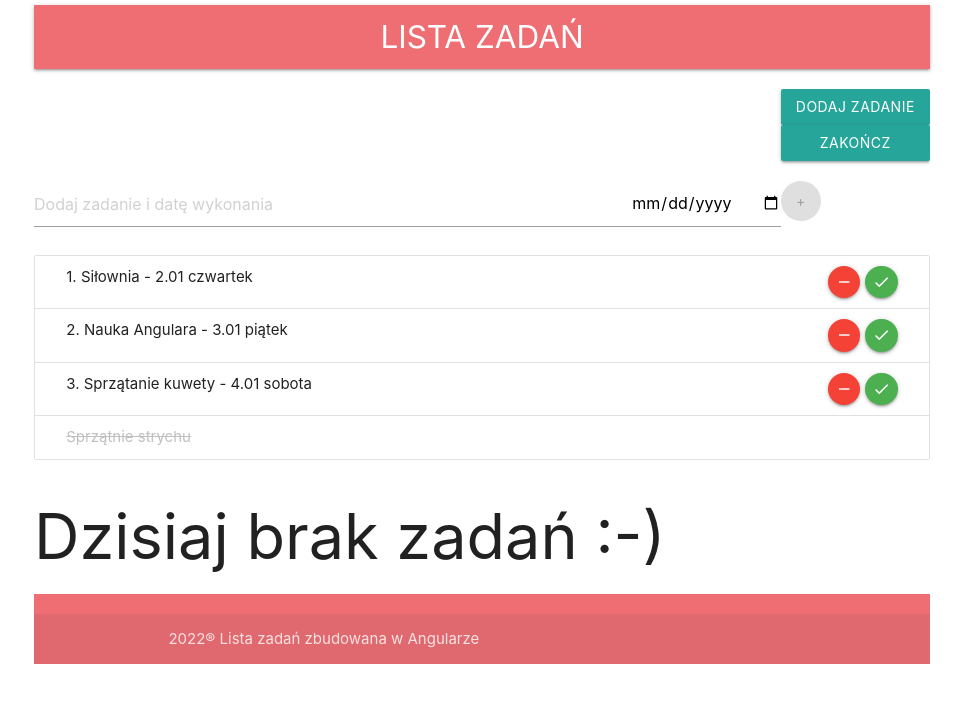
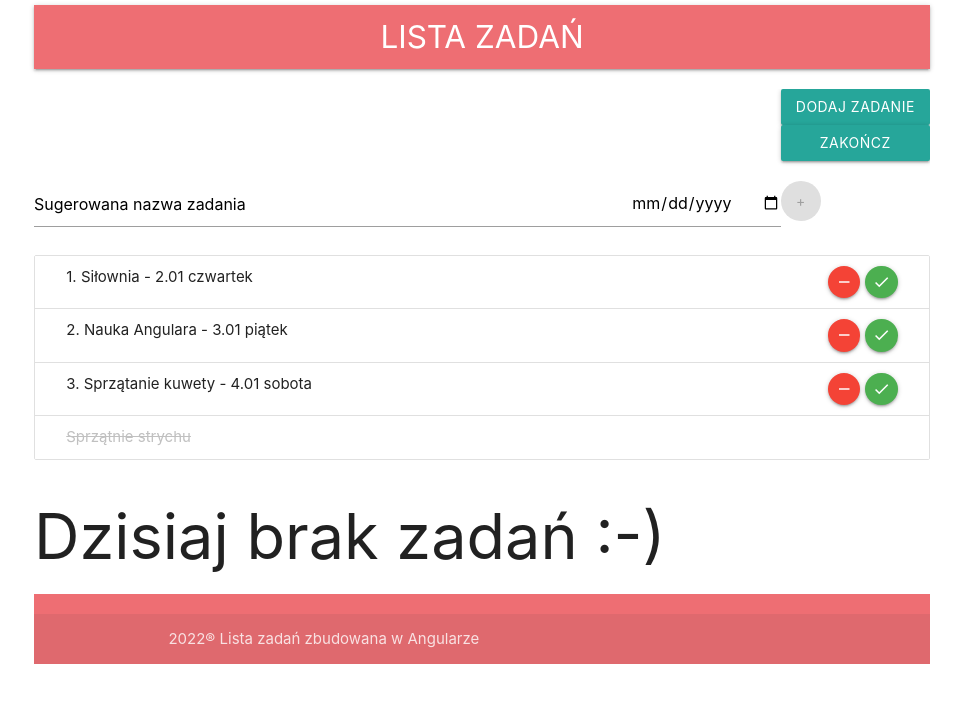
Before and after one commit to marcsien/todo_list_first_angular_project, an Angular app: page / in a window 1280 px wide. Shown: the top 702 px of the page, without its empty margins (158-1121 px from the left). Built offline with nearby package versions, Linux system fonts and the light colour scheme.

Commit message:
Usage of ngModel in adding tasks.

```diff
--- a/src/app/app.component.html
+++ b/src/app/app.component.html
@@ -15,18 +15,13 @@
         class="col s8"
         type="text"
         placeholder="Dodaj zadanie i datę wykonania"
-        (keyup)="(0)"
-        #nameInput
+        [(ngModel)]="taskName"
       />
-      <input class="col s2 disabled" type="date" (change)="(0)" #dateInput />
+      <input class="col s2 disabled" type="date" [(ngModel)]="taskDate" />
       <button
         class="btn-floating"
-        (click)="
-          createTask(nameInput.value, dateInput.value);
-          nameInput.value = '';
-          dateInput.value = ''
-        "
-        [disabled]="nameInput.value === '' || dateInput.value === ''"
+        (click)="createTask()"
+        [disabled]="taskName === '' || taskDate === ''"
       >
         +
       </button>
--- a/src/app/app.component.ts
+++ b/src/app/app.component.ts
@@ -8,6 +8,8 @@ import { Task } from './task';
   styleUrls: ['./app.component.css']
 })
 export class AppComponent {
+taskName = 'Sugerowana nazwa zadania';
+taskDate = '';
 config: {[key: string]: string} | null = null;
 tasks: Task[] = [
   {
@@ -42,13 +44,15 @@ clearTasks(){
 }
 
 
-createTask(name: string, deadline: string){
+createTask(){
   const task: Task = {
-    name,
-    deadline,
+    name : this.taskName,
+    deadline : this.taskDate,
     done: false,
   };
   this.tasks.push(task);
+  this.taskName = '';
+  this.taskDate = '';
 }
 
 }
--- a/src/app/app.module.ts
+++ b/src/app/app.module.ts
@@ -5,6 +5,7 @@ import { AppComponent } from './app.component';
 
 import localePl from '@angular/common/locales/pl';
 import { registerLocaleData } from '@angular/common';
+import { FormsModule } from '@angular/forms';
 
 registerLocaleData(localePl);
 
@@ -13,7 +14,8 @@ registerLocaleData(localePl);
     AppComponent
   ],
   imports: [
-    BrowserModule
+    BrowserModule,
+    FormsModule
   ],
   providers: [],
   bootstrap: [AppComponent]
```
